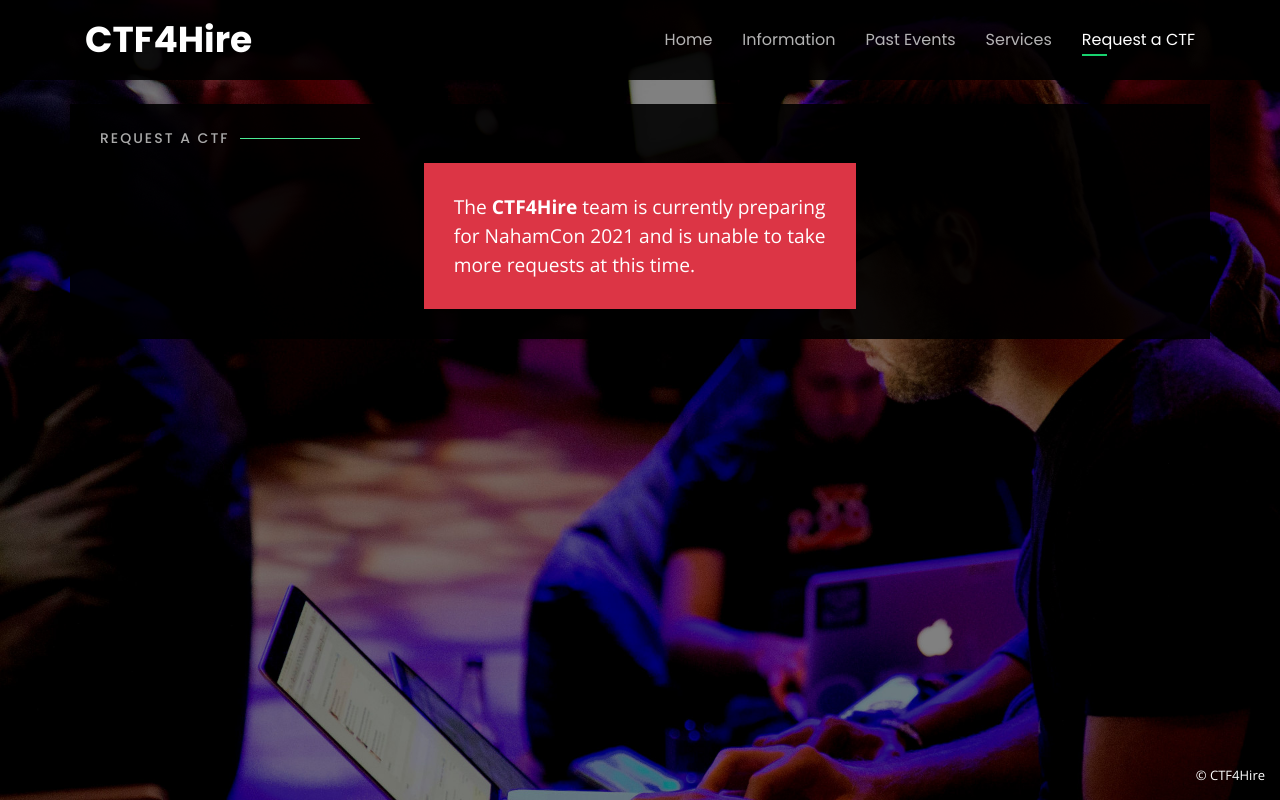
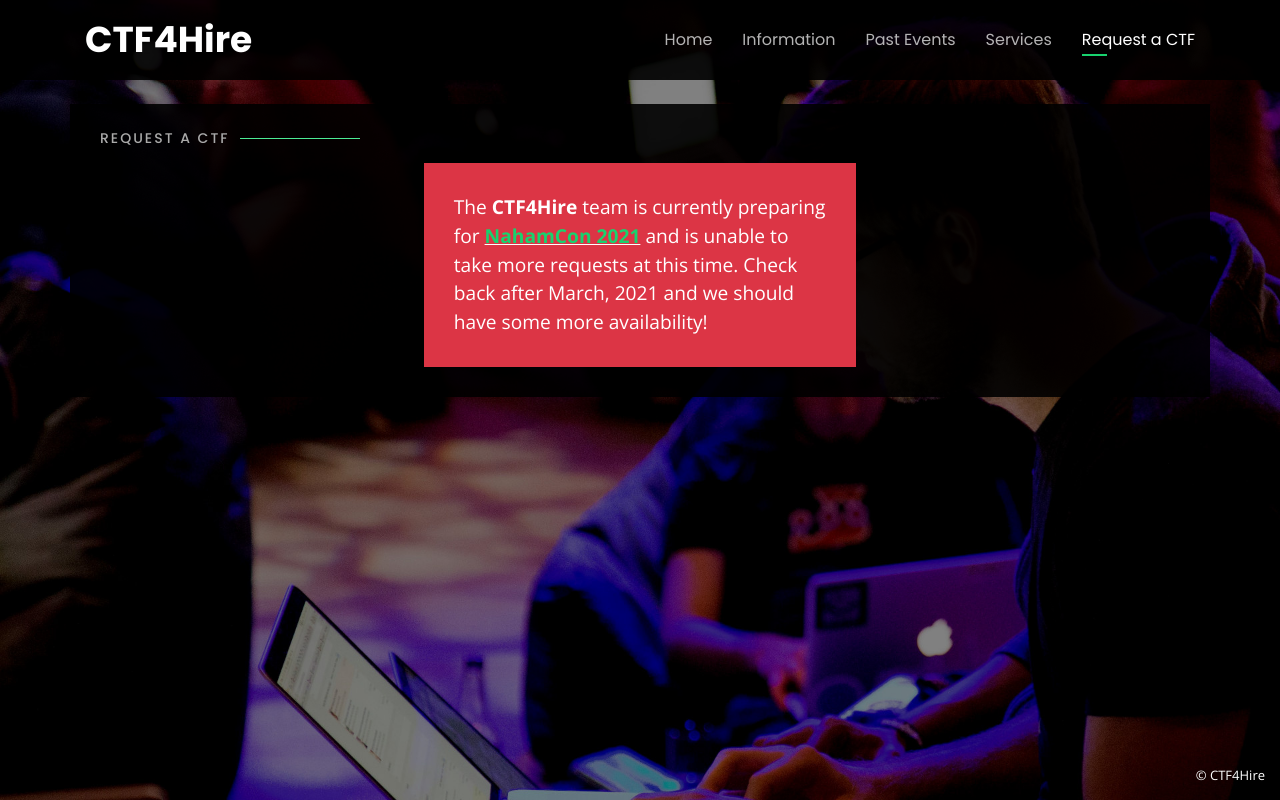
Before and after one commit to JustHackingCo/public-website, a React (Create React App) app: page /requestCTF in a window 1280 px wide. Built offline with nearby package versions, Linux system fonts and the light colour scheme.

Commit message:
Updated challenge number and request CTF page

```diff
--- a/src/pages/Info.js
+++ b/src/pages/Info.js
@@ -53,7 +53,7 @@
                 <Numbers>
                     <Row>
                         <NumberBox icon={FaHeadset} small="about" link="#team" number={10} text="Supporting Personnel"/>
-                        <NumberBox icon={FaPuzzlePiece} small="over" link="#challenges" number={250} text="Developed Training Sets"/>
+                        <NumberBox icon={FaPuzzlePiece} small="over" link="#challenges" number={350} text="Developed Training Sets"/>
                         <NumberBox icon={FaUsers} small="more than" link="/events" number={15000} text="Previous Players"/>
                         <NumberBox icon={FaLaptopCode} small="created over" link="#infrastructure" number={50000} text="Challenge Deployments"/>
                     </Row>
--- a/src/pages/RequestCTF.js
+++ b/src/pages/RequestCTF.js
@@ -19,8 +19,8 @@
         <Row className="justify-content-md-center">
           <Col md={5}>
             <Styles>
-              The <strong>CTF4Hire</strong> team is currently preparing for
-              NahamCon 2021 and is unable to take more requests at this time.
+              The <strong>CTF4Hire</strong> team is currently preparing
+              for <b><u><a href="https://ctf.nahamcon.com/">NahamCon 2021</a></u></b> and is unable to take more requests at this time. Check back after March, 2021 and we should have some more availability!
             </Styles>
           </Col>
         </Row>
```
Also changed, not shown: 2 other files (tests, documents, lock files or other folders).
